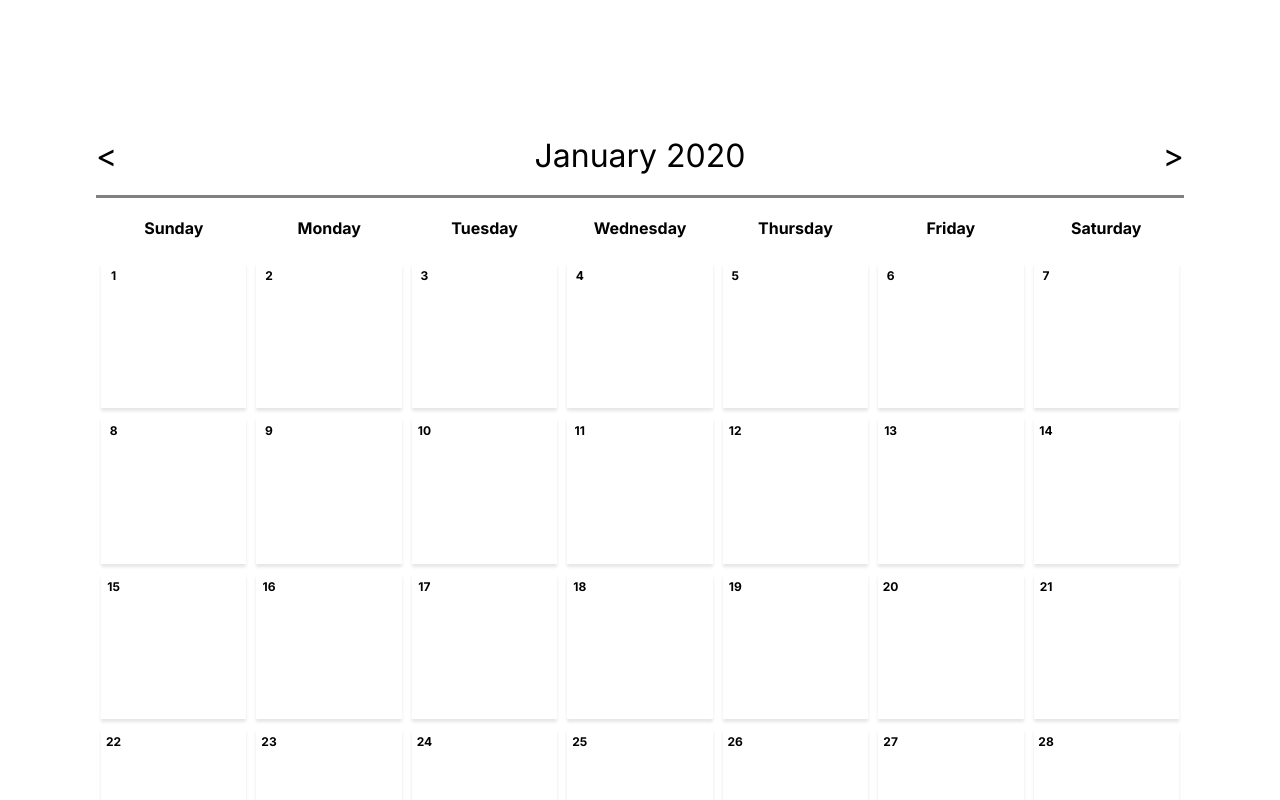
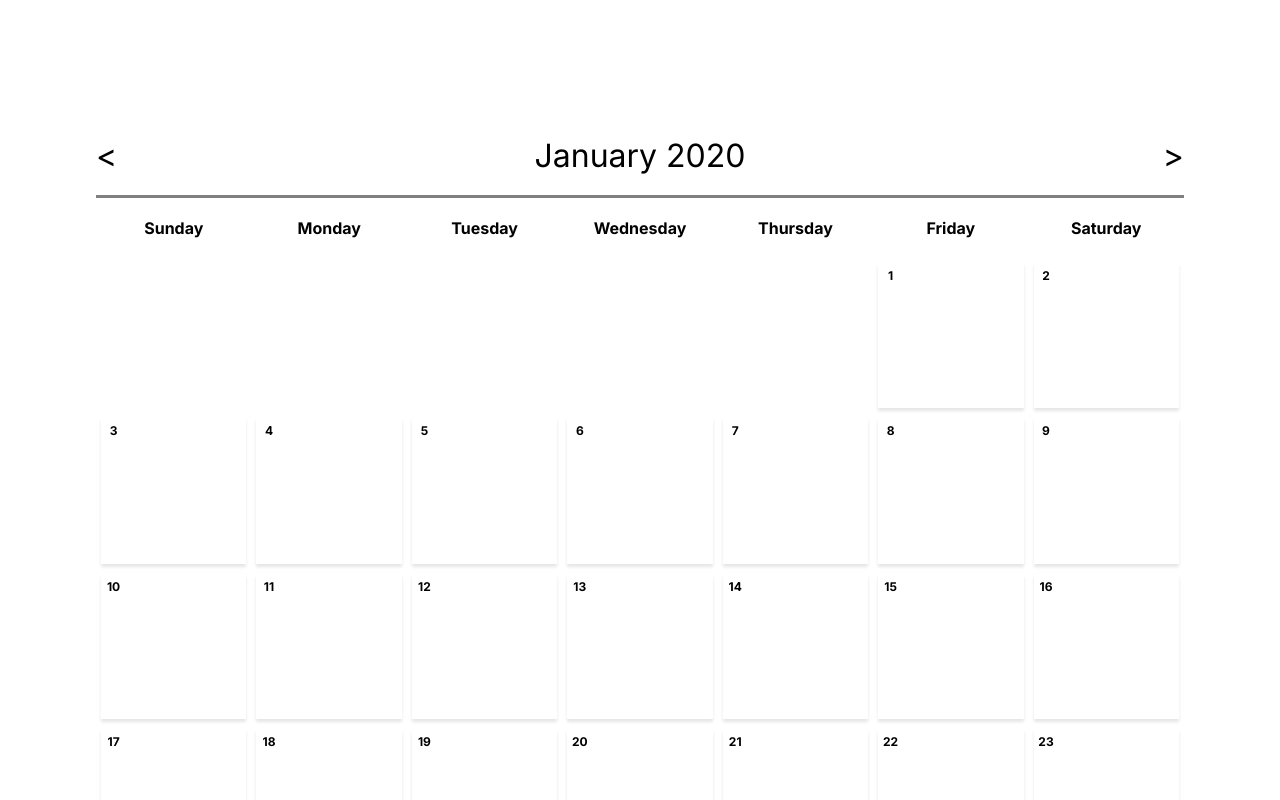
Before and after one commit to robertgardunia/ps-assessment, a Next.js app: page / in a window 1280 px wide. Shown: the top 800 px of the page. Built offline with nearby package versions, Linux system fonts and the light colour scheme.

Commit message:
calendar cells lined up to days

```diff
--- a/src/app/page.css
+++ b/src/app/page.css
@@ -23,6 +23,10 @@ main {
     width: 100%;
     max-height: 100%;
     box-shadow: 0 3px 3px 0 rgba(0, 0, 0, 0.1);
+}
+
+.calendarCellContents.emptyCell {
+    box-shadow: none;
 }
 
 .calendarCellDate {
--- a/src/components/Calendar.js
+++ b/src/components/Calendar.js
@@ -6,8 +6,9 @@ import DateCard from './DateCard';
 const Calendar = (props) => {
     const [urlProtocol, setUrlProtocol] = useState("");
     const [urlHost, setUrlHost] = useState("");
-    const dayArray = [ "Sunday", "Monday", "Tuesday", "Wednesday", "Thursday", "Friday", "Saturday" ];
+    const dayLabelArray = [ "Sunday", "Monday", "Tuesday", "Wednesday", "Thursday", "Friday", "Saturday" ];
     var startDate = new Date(`${props.calendarMonth}/1/${props.calendarYear}`);
+    var firstDaySeed = new Date(`${props.calendarMonth}/1/${props.calendarYear}`);
     var currMonthLabel = startDate.toLocaleString('default', { month: 'long'});
     var currMonth = parseInt(props.calendarMonth);
     var currYear = parseInt(props.calendarYear);
@@ -60,7 +61,7 @@ const Calendar = (props) => {
     //   }
 
     const generateDayLabels = () => {
-        let dayArrayMap = dayArray.map((day, index) => <div className="calendarDayLabel" key={index}>{day}</div>)
+        let dayArrayMap = dayLabelArray.map((day, index) => <div className="calendarDayLabel" key={index}>{day}</div>)
 
         return dayArrayMap;
     }
@@ -68,22 +69,57 @@ const Calendar = (props) => {
     const generateDates = () => {
         const dateArray = [];
 
-        // console.log("genDates: " + props.returnedDataSet)
-
         // create dateArray from valid dates
         var startMonth = startDate.getMonth();
+        var inMonth = false;
+        var populated = false;
+        let dayCounter = 1;
+        let firstDaySeed = new Date(`${props.calendarMonth}/1/${props.calendarYear}`);
+        let firstDay;
 
-        for (let date = 1; date <= 42; date++) {
-            if (startDate.getMonth() === startMonth) {
+        // find first day of month
+        for (let d = 1; d <= 7; d++) {
+            if (firstDaySeed.getDay() === 1) {
+                firstDay = d;
+            }
+            firstDaySeed.setDate(firstDaySeed.getDate() + 1);
+        }
+
+        for (let i = 1; i <= 42; i++) {
+            if (i === firstDay) {
+                inMonth = true;
+            }
+
+            if (inMonth) {
                 dateArray.push(
-                    <div className="calendarCell" key={date}>
+                    <div className="calendarCell" key={i}>
                         <DateCard
-                            date={date}
+                            date={dayCounter}
+                            inMonth={true}
+                            populated={false}
                         />
                     </div>
                 )
+
+                dayCounter++;
+            } else dateArray.push(
+                <div className="calendarCell" key={i}>
+                    <DateCard
+                        date={dayCounter}
+                        inMonth={false}
+                        populated={false}
+                    />
+                </div>
+            )
+
+            if (inMonth) {
+                if (inMonth) {
+                    startDate.setDate(startDate.getDate() + 1);
+                }
+                if (startDate.getMonth() !== startMonth) {
+                    inMonth = false;
+                }
             }
-            startDate.setDate(startDate.getDate() + 1);
         }
 
         return dateArray;
--- a/src/components/DateCard.js
+++ b/src/components/DateCard.js
@@ -3,9 +3,16 @@ import ReleasePromo from './ReleasePromo';
 
 const DateCard = (props) => {
     return (
-        <div className="calendarCellContents">
-            <div className="calendarCellDate"><span>{props.date}</span></div>
-        </div>
+        <>
+            {props.inMonth &&
+                <div className="calendarCellContents">
+                    <div className="calendarCellDate"><span>{props.date}</span></div>
+                </div>
+            }
+            {!props.inMonth &&
+                <div className="calendarCellContents emptyCell">{props.inMonth}</div>
+            }
+        </>
     )
 }
 
```
